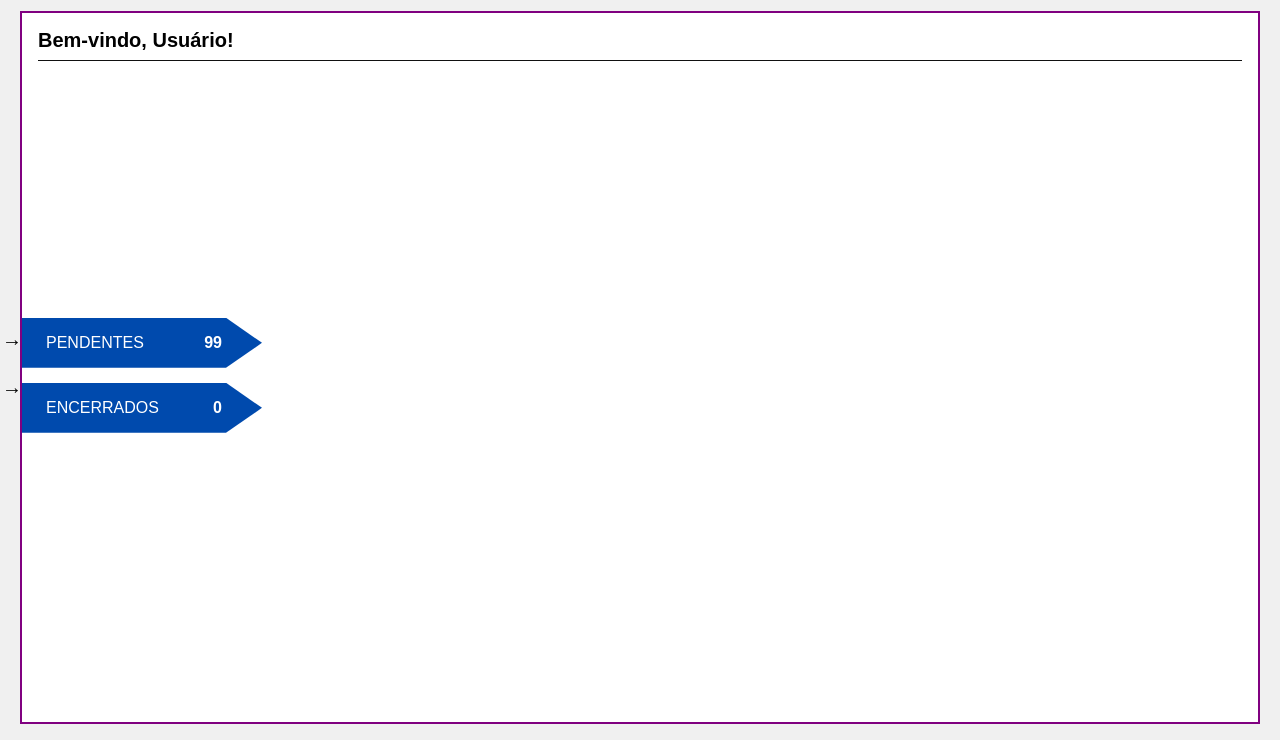
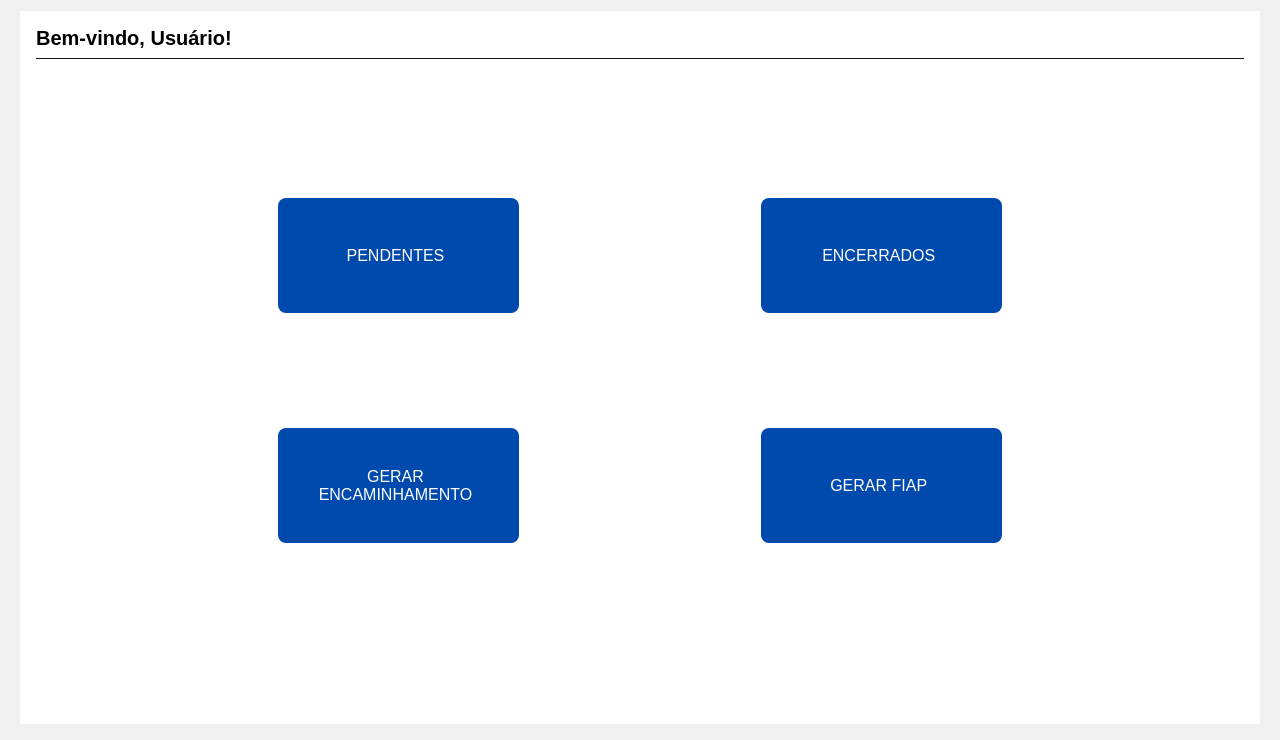
Before and after one commit to Bradeag07/daniel, a plain HTML site: page daniel/cordenador/tela_principal/main.html in a window 1280 px wide. Shown: the part 60-800 px from the top of the page. Drawn offline with Linux system fonts and the light colour scheme.

Commit message:
Add files via upload

```diff
--- a/daniel/cordenador/tela_principal/algo.js
+++ b/daniel/cordenador/tela_principal/algo.js
@@ -17,32 +17,7 @@ document.addEventListener('DOMContentLoaded', function() {
         pendingCountElement.textContent = pendingCount;
     }
 
-    // Botões da página principal (main.html)
-    const pendingButton = document.getElementById('pendingButton');
-    const completedButton = document.getElementById('completedButton');
 
-    if (pendingButton) {
-        pendingButton.addEventListener('click', function() {
-            // Redireciona para pendentes.html dentro da pasta pendentes
-            window.location.href = '../pendentes/pendentes.html';
-        });
-    }
-
-    if (completedButton) {
-        completedButton.addEventListener('click', function() {
-            // Redireciona para encerrados.html dentro da pasta encerrados
-            window.location.href = '../encerrados/encerrados.html';
-        });
-    }
-
-    // Botão de Logout
-    const logoutBtn = document.getElementById('logoutBtn');
-    if (logoutBtn) {
-        logoutBtn.addEventListener('click', function() {
-            // Volta para a tela principal
-            window.location.href = './main.html';
-        });
-    }
 });
 
 // Função para expandir/recolher seções
--- a/daniel/cordenador/tela_principal/main.html
+++ b/daniel/cordenador/tela_principal/main.html
@@ -21,15 +21,21 @@
         <div class="content-area">
           <!-- Área principal de conteúdo -->
           <div class="navigation-buttons">
-            <button id="pendingButton" class="nav-button">
-              <span class="button-text">PENDENTES</span>
-              <span class="count-badge" id="pendingCount">99</span>
-            </button>
 
-            <button id="completedButton" class="nav-button">
-              <span class="button-text">ENCERRADOS</span>
-              <span class="count-badge">0</span>
-            </button>
+            <a href="../pendentes/pendentes.html" id="pendingButton" class="nav-button">
+              PENDENTES
+            </a>
+
+            <a id="completedButton" class="nav-button"href="../encerrados/encerrados.html" >ENCERRADOS</a>
+            </a>
+
+            <a id="encaminhamentoButton" class="nav-button" href="../../prof/gerar_encaminhamento/encaminhamento.html" >GERAR ENCAMINHAMENTO
+            </a>
+
+
+            <a id="fiapButton" class="nav-button" href="../../prof/gerar_fiap/fiap.html">GERAR FIAP
+            </a>
+
           </div>
         </div>
       </main>
--- a/daniel/cordenador/tela_principal/main_aqv.css
+++ b/daniel/cordenador/tela_principal/main_aqv.css
@@ -3,6 +3,11 @@
   margin: 0;
   padding: 0;
   box-sizing: border-box;
+}
+
+ a {
+  color: white;
+  text-decoration: none;
 }
 
 html, body {
@@ -21,7 +26,7 @@ html, body {
   background-color: #f0f0f0;
   position: relative;
   font-family: Arial, sans-serif;
-  overflow-x: hidden; /* Previne scrollbar horizontal em alguns casos */
+  overflow-x: hidden;
 }
 
 /* Cabeçalho AQV */
@@ -35,7 +40,7 @@ html, body {
 
 /* Barra SENAI */
 .senai-bar {
-  background-color: #004aad; /* Azul forte como na imagem */
+  background-color: #004aad;
   color: white;
   padding: 16px;
   display: flex;
@@ -51,14 +56,13 @@ html, body {
 
 /* Conteúdo Principal */
 .main-content {
-  border: 2px solid #800080; /* Borda roxa */
   margin: 16px 20px;
   padding: 16px;
-  flex: 1; /* Faz com que o conteúdo ocupe todo o espaço disponível */
+  flex: 1;
   background-color: white;
   position: relative;
   display: flex;
-  flex-direction: column; /* Garante que os elementos internos fiquem em coluna */
+  flex-direction: column;
 }
 
 .welcome-section {
@@ -78,12 +82,28 @@ html, body {
 
 /* Botões de navegação - TAMANHO AJUSTADO */
 .navigation-buttons {
-  position: absolute;
-  left: 0;
-  top: 240px;
-  display: flex;
-  flex-direction: column;
-  z-index: 1000;
+  height: calc(100% - 50px);
+  display: grid;
+  grid-template-columns: repeat(5, 1fr);
+  grid-template-rows: repeat(5, 1fr);
+  grid-column-gap: 0px;
+  grid-row-gap: 0px;
+}
+
+#pendingButton {
+  grid-area: 2 / 2 / 3 / 3;
+}
+
+#completedButton {
+  grid-area: 2 / 4 / 3 / 5;
+}
+
+#encaminhamentoButton {
+  grid-area: 4 / 2 / 5 / 3;
+}
+
+#fiapButton {
+  grid-area: 4 / 4 / 5 / 5;
 }
 
 .nav-button {
@@ -92,50 +112,25 @@ html, body {
   background-color: #004aad; /* Azul forte como na barra SENAI */
   color: white;
   padding: 10px 30px 10px 24px;
-  margin-bottom: 15px;
   border: none;
   position: relative;
   cursor: pointer;
-  width: 240px;
-  height: 50px;
-  text-align: left;
+  width: 100%;
+  height: 100%;
+  text-align: center;
   font-size: 16px;
-  clip-path: polygon(0 0, 85% 0, 100% 50%, 85% 100%, 0 100%);
+  border-radius: 8px;
+  justify-content: center;
   transition: background-color 0.3s ease; /* Adiciona transição suave para efeitos hover */
+}
+
+.pendinButton {
+  margin: 500px
 }
 
 /* Adiciona efeito hover para melhor feedback visual */
 .nav-button:hover {
   background-color: #0055cc;
-}
-
-.button-text {
-  margin-right: 30px;
-  font-weight: 500;
-}
-
-.count-badge {
-  position: absolute;
-  right: 40px;
-  font-weight: bold;
-  font-size: 16px;
-}
-
-/* Setas apontando para os botões */
-.navigation-buttons::before {
-  content: "→";
-  position: absolute;
-  left: -20px;
-  top: 10px;
-  font-size: 20px;
-}
-
-.navigation-buttons::after {
-  content: "→";
-  position: absolute;
-  left: -20px;
-  top: 58px; /* Ajustado para a segunda seta */
-  font-size: 20px;
 }
 
 /* Mantém o tamanho dos botões consistentes em diferentes telas */
@@ -165,8 +160,4 @@ html, body {
     clip-path: none;
   }
 
-  .navigation-buttons::before,
-  .navigation-buttons::after {
-    display: none; /* Remove as setas em telas menores */
-  }
 }
```
Also changed, not shown: daniel/cordenador/encerrados/encerrados.html (+2 -2 lines), daniel/prof/mota.html (+2 -2 lines).
